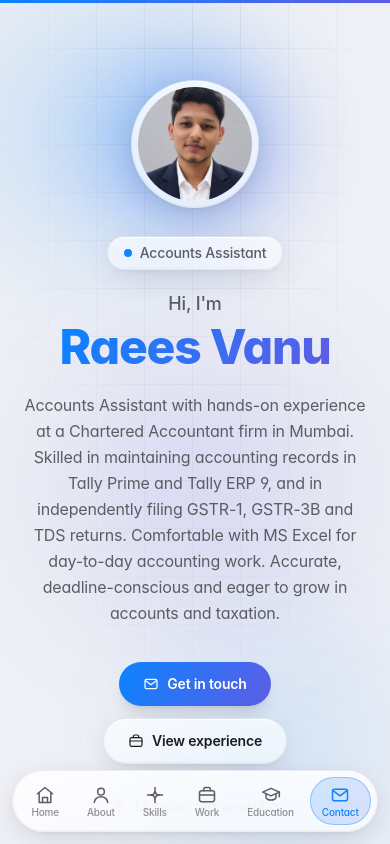
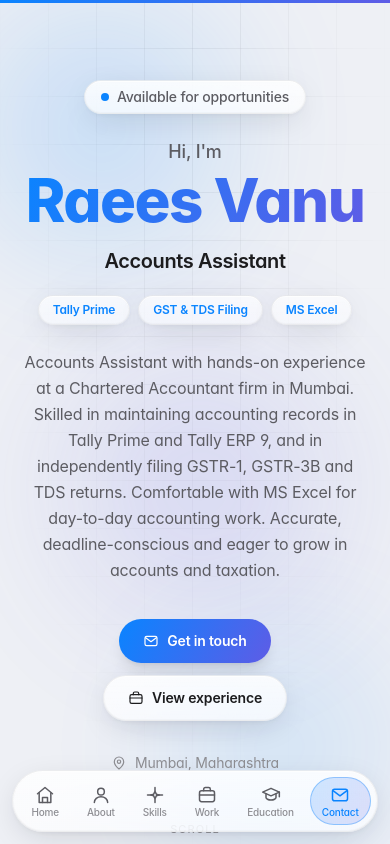
Before and after one commit to faisalvanu18-eng/Raees-profile, a React (Vite) app: page / in a window 390 px wide. Shown: the top 844 px of the page. Built offline with nearby package versions, Linux system fonts and the light colour scheme.

Commit message:
Circular favicon, remove hero photo, redesign engaging hero opening

```diff
--- a/index.html
+++ b/index.html
@@ -3,9 +3,9 @@
   <head>
     <meta charset="UTF-8" />
     <meta name="viewport" content="width=device-width, initial-scale=1.0, viewport-fit=cover" />
-    <link rel="icon" type="image/jpeg" href="/profile.jpg" />
+    <link rel="icon" type="image/svg+xml" href="/favicon.svg" />
     <link rel="apple-touch-icon" href="/profile.jpg" />
-    <link rel="shortcut icon" type="image/jpeg" href="/profile.jpg" />
+    <link rel="shortcut icon" type="image/svg+xml" href="/favicon.svg" />
 
     <!-- Fonts: Inter is used as a high-quality SF Pro fallback on
          non-Apple devices; Apple devices still use their native SF via
--- a/src/sections/Hero.tsx
+++ b/src/sections/Hero.tsx
@@ -4,15 +4,7 @@ import { Section, useInView } from '../components/Section'
 import { Icon } from '../components/Icon'
 import { fadeUp, spring } from '../lib/motion'
 
-function initials(name: string) {
-  return name
-    .split(' ')
-    .filter(Boolean)
-    .slice(0, 2)
-    .map((p) => p[0])
-    .join('')
-    .toUpperCase()
-}
+const highlights = ['Tally Prime', 'GST & TDS Filing', 'MS Excel']
 
 export function Hero() {
   const [ref, inView] = useInView<HTMLDivElement>()
@@ -24,108 +16,101 @@ export function Hero() {
   return (
     <Section id="hero" className="flex min-h-[92vh] items-center justify-center">
       <div ref={ref} className="flex flex-col items-center text-center">
-        {/* Avatar */}
-        <motion.div
+        {/* Availability pill */}
+        <motion.span
           variants={fadeUp}
           initial="hidden"
           animate={inView ? 'visible' : 'hidden'}
           custom={0}
-          className="mb-7"
-        >
-          {profile.avatar ? (
-            <div className="relative">
-              <motion.div
-                aria-hidden="true"
-                className="absolute -inset-3 rounded-full blur-2xl"
-                style={{
-                  background:
-                    'linear-gradient(120deg, var(--accent), var(--accent-2))',
-                  opacity: 0.4,
-                }}
-                animate={{ scale: [1, 1.08, 1], opacity: [0.35, 0.5, 0.35] }}
-                transition={{ duration: 5, repeat: Infinity, ease: 'easeInOut' }}
-              />
-              <div className="glass glass-strong relative h-32 w-32 overflow-hidden rounded-full p-1.5 sm:h-36 sm:w-36">
-                <img
-                  src={profile.avatar}
-                  alt={`Portrait of ${profile.name}`}
-                  width={144}
-                  height={144}
-                  loading="eager"
-                  decoding="async"
-                  className="h-full w-full rounded-full object-cover"
-                />
-              </div>
-            </div>
-          ) : (
-            <div
-              className="glass flex h-32 w-32 items-center justify-center rounded-full text-4xl font-bold sm:h-36 sm:w-36"
-              style={{ color: 'var(--accent)' }}
-            >
-              {initials(profile.name)}
-            </div>
-          )}
-        </motion.div>
-
-        <motion.span
-          variants={fadeUp}
-          initial="hidden"
-          animate={inView ? 'visible' : 'hidden'}
-          custom={1}
-          className="glass mb-5 inline-flex items-center gap-2 rounded-full px-4 py-1.5 text-sm font-medium text-[var(--text-muted)]"
+          className="glass glass-strong mb-6 inline-flex items-center gap-2 rounded-full px-4 py-1.5 text-sm font-medium text-[var(--text-muted)]"
         >
           <span className="relative flex h-2 w-2">
             <span className="absolute inline-flex h-full w-full animate-ping rounded-full bg-[var(--accent)] opacity-60" />
             <span className="relative inline-flex h-2 w-2 rounded-full bg-[var(--accent)]" />
           </span>
-          {profile.role}
+          Available for opportunities
         </motion.span>
 
+        {/* Greeting */}
         <motion.p
           variants={fadeUp}
           initial="hidden"
           animate={inView ? 'visible' : 'hidden'}
-          custom={2}
+          custom={1}
           className="text-lg font-medium text-[var(--text-muted)] sm:text-xl"
         >
-          Hi, I'm
+          Hi, I&apos;m
         </motion.p>
 
+        {/* Name */}
         <motion.h1
           variants={fadeUp}
           initial="hidden"
           animate={inView ? 'visible' : 'hidden'}
           custom={2}
-          className="mt-1 max-w-3xl text-5xl font-extrabold leading-[1.05] tracking-tight sm:text-7xl"
+          className="mt-1 max-w-4xl text-6xl font-extrabold leading-[1.02] tracking-tight sm:text-8xl"
         >
           <span className="text-gradient">{profile.shortName}</span>
         </motion.h1>
 
-        <motion.p
+        {/* Role */}
+        <motion.h2
           variants={fadeUp}
           initial="hidden"
           animate={inView ? 'visible' : 'hidden'}
           custom={3}
-          className="mt-5 max-w-2xl text-base leading-relaxed text-[var(--text-muted)] sm:text-lg"
+          className="mt-4 text-xl font-semibold text-[var(--text)] sm:text-2xl"
         >
-          {profile.summary}
-        </motion.p>
+          {profile.role}
+        </motion.h2>
 
+        {/* Specialty highlight chips */}
         <motion.div
           variants={fadeUp}
           initial="hidden"
           animate={inView ? 'visible' : 'hidden'}
           custom={4}
+          className="mt-5 flex flex-wrap items-center justify-center gap-2"
+        >
+          {highlights.map((h) => (
+            <span
+              key={h}
+              className="glass rounded-full px-3.5 py-1.5 text-xs font-semibold text-[var(--accent)] sm:text-sm"
+            >
+              {h}
+            </span>
+          ))}
+        </motion.div>
+
+        {/* Summary */}
+        <motion.p
+          variants={fadeUp}
+          initial="hidden"
+          animate={inView ? 'visible' : 'hidden'}
+          custom={5}
+          className="mt-6 max-w-2xl text-base leading-relaxed text-[var(--text-muted)] sm:text-lg"
+        >
+          {profile.summary}
+        </motion.p>
+
+        {/* CTAs */}
+        <motion.div
+          variants={fadeUp}
+          initial="hidden"
+          animate={inView ? 'visible' : 'hidden'}
+          custom={6}
           className="mt-9 flex flex-col items-center gap-3 sm:flex-row"
         >
           <motion.button
             type="button"
+            whileHover={{ scale: 1.04 }}
             whileTap={{ scale: 0.96 }}
             transition={spring}
             onClick={() => jumpTo('contact')}
             className="flex items-center gap-2 rounded-full px-6 py-3 text-sm font-semibold text-white shadow-lg"
             style={{
-              background: 'linear-gradient(120deg, var(--accent), var(--accent-2))',
+              background:
+                'linear-gradient(120deg, var(--accent), var(--accent-2))',
             }}
           >
             <Icon name="mail" className="h-4 w-4" />
@@ -133,26 +118,47 @@ export function Hero() {
           </motion.button>
           <motion.button
             type="button"
+            whileHover={{ scale: 1.04 }}
             whileTap={{ scale: 0.96 }}
             transition={spring}
             onClick={() => jumpTo('experience')}
-            className="glass flex items-center gap-2 rounded-full px-6 py-3 text-sm font-semibold"
+            className="glass glass-strong flex items-center gap-2 rounded-full px-6 py-3 text-sm font-semibold"
           >
             <Icon name="briefcase" className="h-4 w-4" />
             View experience
           </motion.button>
         </motion.div>
 
+        {/* Location */}
         <motion.div
           variants={fadeUp}
           initial="hidden"
           animate={inView ? 'visible' : 'hidden'}
-          custom={5}
+          custom={7}
           className="mt-8 flex items-center gap-2 text-sm text-[var(--text-faint)]"
         >
           <Icon name="pin" className="h-4 w-4" />
           <span>Mumbai, Maharashtra</span>
         </motion.div>
+
+        {/* Scroll cue */}
+        <motion.button
+          type="button"
+          aria-label="Scroll to About"
+          onClick={() => jumpTo('about')}
+          initial={{ opacity: 0 }}
+          animate={inView ? { opacity: 1 } : { opacity: 0 }}
+          transition={{ delay: 0.9 }}
+          className="mt-12 flex flex-col items-center gap-1 text-[var(--text-faint)]"
+        >
+          <span className="text-[11px] uppercase tracking-widest">Scroll</span>
+          <motion.span
+            animate={{ y: [0, 6, 0] }}
+            transition={{ duration: 1.6, repeat: Infinity, ease: 'easeInOut' }}
+          >
+            <Icon name="arrow-up" className="h-4 w-4 rotate-180" />
+          </motion.span>
+        </motion.button>
       </div>
     </Section>
   )
```
Also changed, not shown: public/favicon.svg (added).
